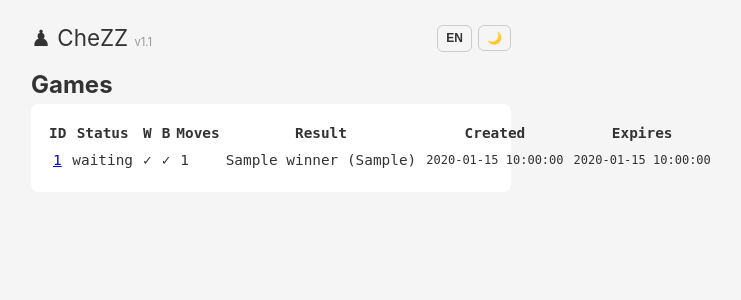
After one commit to konflic/chess_bot, a FastAPI app: template web/templates/admin.html in a window 1280 px wide. The commit adds this page. Shown: the top 300 px of the page, without its empty margins (369-1110 px from the left). Run offline with FastAPI, Linux system fonts and the light colour scheme; the template is opened without the code that fills it: most values are stand-ins (such as "Sample title", 1, 10 or a date in 2020).

Commit message:
version 1.1

```diff
--- a/docker-compose.yaml
+++ b/docker-compose.yaml
@@ -13,7 +13,7 @@ services:
   web:
     restart: always
     ports:
-      - "8000:8000"
+      - "80:8000"
     volumes:
       - ./tmp:/bot/tmp
       - ./data:/bot/data
@@ -21,3 +21,5 @@ services:
       context: .
       dockerfile: Dockerfile
     command: uvicorn web.main:app --host 0.0.0.0 --port 8000
+    environment:
+      - ADMIN_TOKEN=${ADMIN_TOKEN:-changeme}
--- a/web/main.py
+++ b/web/main.py
@@ -282,6 +282,18 @@ async def resign_game(
     )
 
 
+@app.get("/admin", response_class=HTMLResponse)
+async def admin_page(request: Request, token: str = ""):
+    admin_token = os.environ.get("ADMIN_TOKEN")
+    if not admin_token or token != admin_token:
+        return HTMLResponse("Not Found", status_code=404)
+
+    games = gm.list_web_games()
+    ctx = _common_context(request)
+    ctx.update({"request": request, "games": games})
+    return templates.TemplateResponse("admin.html", ctx)
+
+
 @app.post("/game/{game_id}/move")
 async def make_move(
     request: Request,
--- a/web/static/style.css
+++ b/web/static/style.css
@@ -197,13 +197,12 @@ a.logo {
 .time-left { margin-left: auto; font-size: 0.8rem; color: var(--time-left); white-space: nowrap; }
 
 .moves h3 { margin-bottom: 8px; font-size: 0.95rem; }
-.moves-table { width: 100%; font-family: monospace; font-size: 0.9rem; table-layout: fixed; }
-.moves-table th { padding: 2px 4px; font-weight: 600; color: var(--moves-th); font-size: 0.75rem; text-transform: uppercase; }
+.moves-table { width: 100%; font-family: monospace; font-size: 0.9rem; }
 .moves-table td { padding: 2px 4px; white-space: nowrap; }
-.move-num { color: var(--move-num); width: 28px; text-align: right; }
+.move-num { color: var(--move-num); width: 28px; text-align: right; padding-right: 8px; }
+.move-time { color: var(--text-muted); font-size: 0.75rem; width: 80px; }
+.move-color { font-weight: 600; font-size: 0.75rem; width: 56px; }
 .move-san { width: auto; }
-.move-time { color: var(--text-muted); font-size: 0.75rem; width: 72px; }
-.col-time { width: 72px; }
 .muted { color: var(--text-muted); font-size: 0.85rem; }
 
 .share-box p { margin-bottom: 8px; font-size: 0.9rem; }
--- /dev/null
+++ b/web/templates/admin.html
@@ -0,0 +1,42 @@
+{% extends "base.html" %}
+{% block title %}Admin — CheZZ{% endblock %}
+{% block content %}
+
+<h2>Games</h2>
+
+<div class="section">
+    {% if games %}
+        <table class="moves-table">
+            <tr>
+                <th>ID</th>
+                <th>Status</th>
+                <th>W</th>
+                <th>B</th>
+                <th>Moves</th>
+                <th>Result</th>
+                <th>Created</th>
+                <th>Expires</th>
+            </tr>
+            {% for g in games %}
+            <tr>
+                <td><a href="/game/{{ g.game_id }}" style="font-family:monospace">{{ g.game_id }}</a></td>
+                <td>{{ g.status }}</td>
+                <td>{{ '✓' if g.white else '' }}</td>
+                <td>{{ '✓' if g.black else '' }}</td>
+                <td>{{ g.move_count }}</td>
+                <td>
+                    {% if g.winner %}
+                        {{ g.winner }}{% if g.result_reason %} ({{ g.result_reason }}){% endif %}
+                    {% endif %}
+                </td>
+                <td style="font-size:0.75rem">{{ g.created_at }}</td>
+                <td style="font-size:0.75rem">{{ g.expires_at }}</td>
+            </tr>
+            {% endfor %}
+        </table>
+    {% else %}
+        <p class="muted">No games.</p>
+    {% endif %}
+</div>
+
+{% endblock %}
--- a/web/templates/base.html
+++ b/web/templates/base.html
@@ -9,7 +9,7 @@
 <body>
     <div class="container">
         <div class="top-bar">
-            <a href="/" class="logo">♟ CheZZ <span class="version">v1.0</span></a>
+            <a href="/" class="logo">♟ CheZZ <span class="version">v1.1</span></a>
             <div class="header-controls">
                 <form action="/lang/{% if lang == 'ru' %}en{% else %}ru{% endif %}" method="post" class="lang-form">
                     <button type="submit" class="icon-btn" title="{% if lang == 'ru' %}English{% else %}Русский{% endif %}">{{ lang }}</button>
```
Also changed, not shown: core/game_manager.py (+70 -29 lines), web/templates/game.html (+5 -18 lines).
